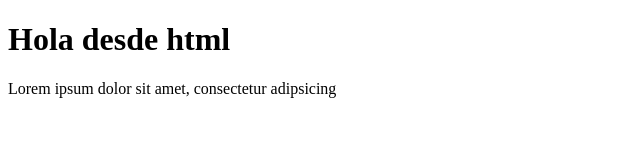
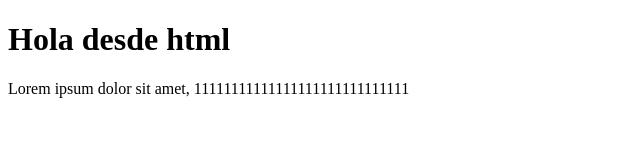
Before and after one commit to AnthonyTC9/gitestudio, a plain HTML site: page index.html in a window 1280 px wide. Shown: the whole page, without its empty margins (0-640 px from the left). Drawn offline with Linux system fonts and the light colour scheme.

Commit message:
agregamos puros unos

```diff
--- a/index.html
+++ b/index.html
@@ -8,6 +8,6 @@
 </head>
 <body>
     <h1>Hola desde html</h1>
-    <P>Lorem ipsum dolor sit amet, consectetur adipsicing</P>
+    <P>Lorem ipsum dolor sit amet, 11111111111111111111111111111</P>
 </body>
 </html>
```
